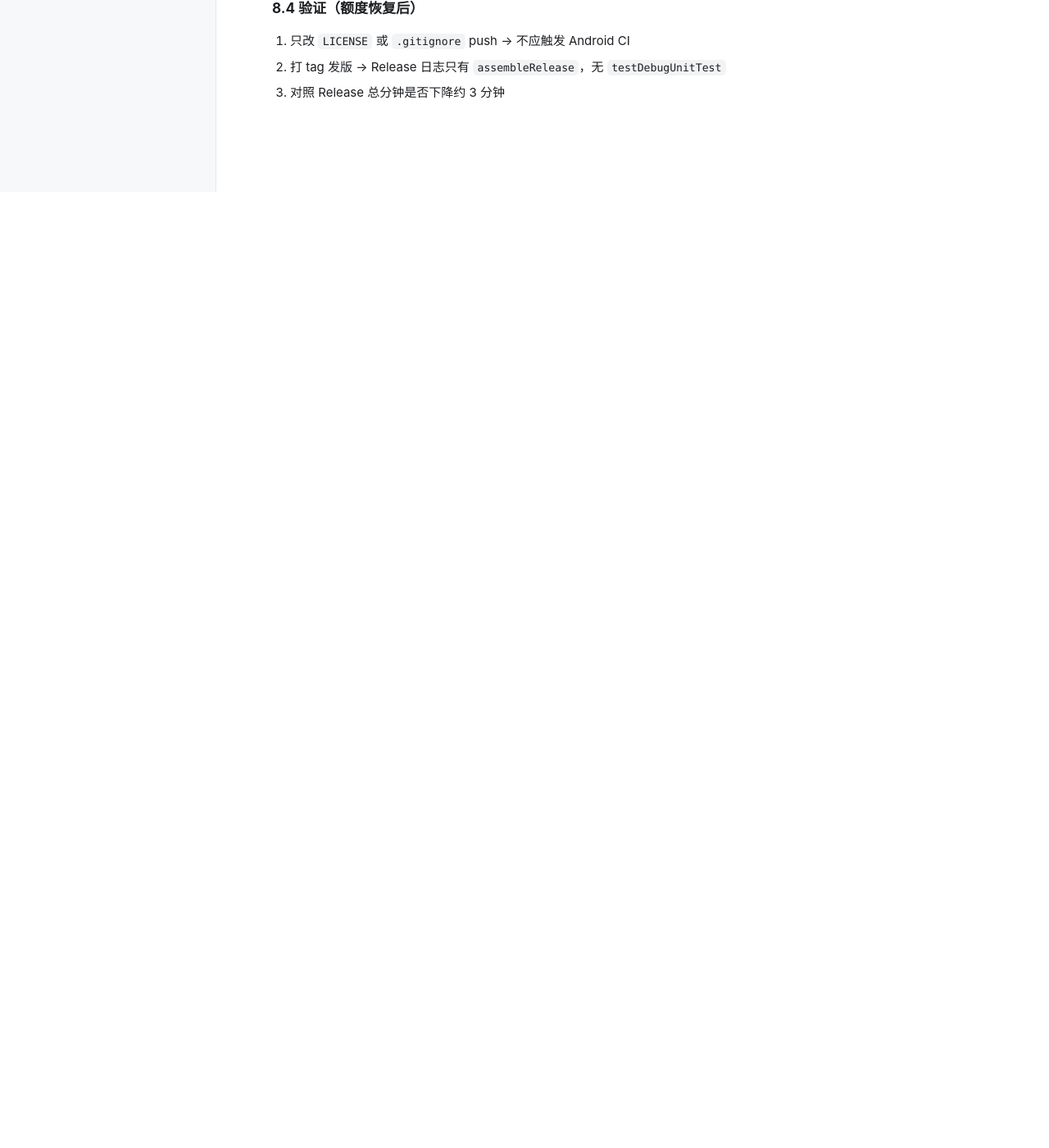
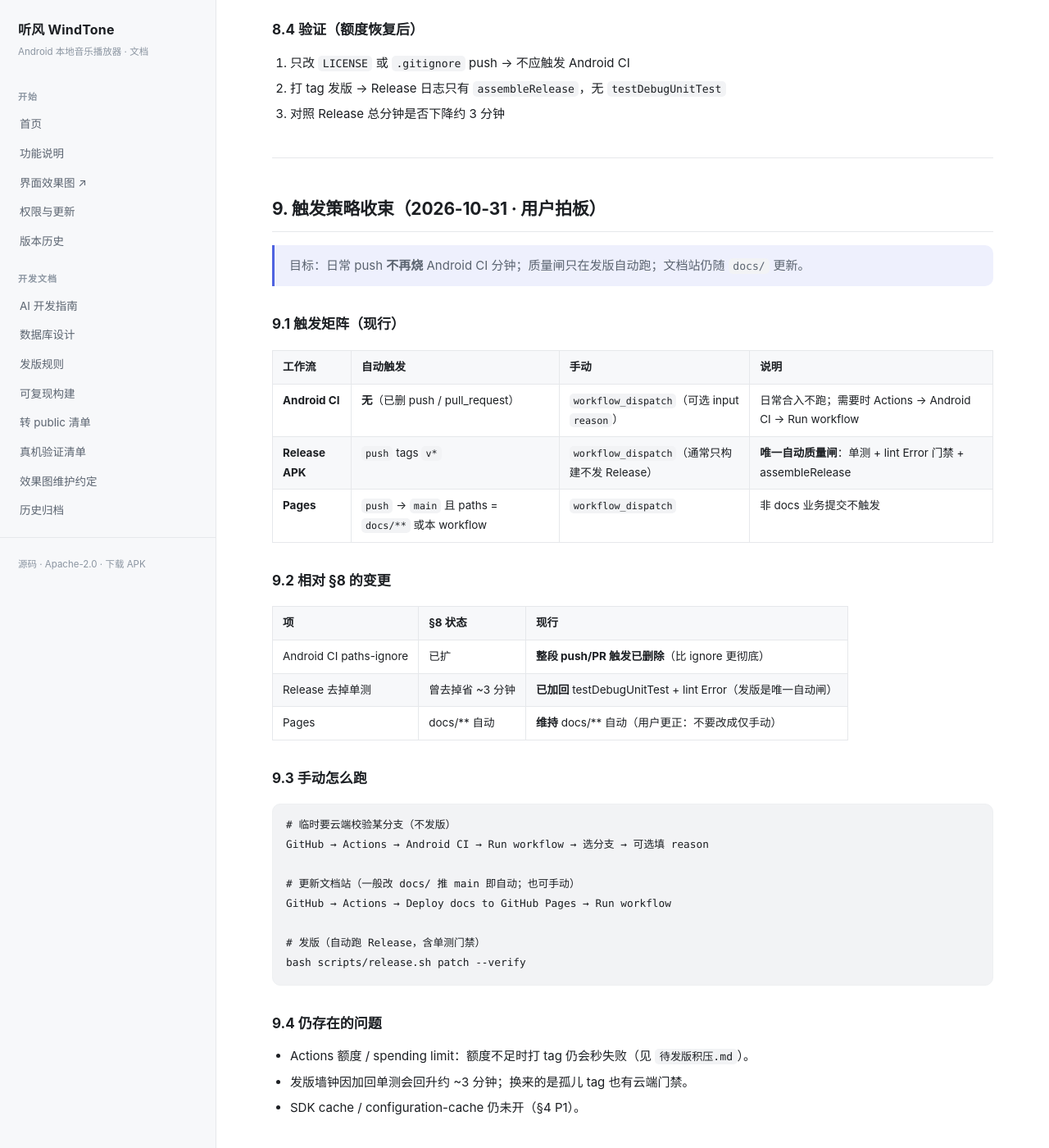
Before and after one commit to LuckyLearning/WindTone, a Jekyll site: the page built from docs/spike-CI提速.md, in a window 1280 px wide and 1400 px high, scrolled down 5322 px. Shown: the whole window at 82% size. Built offline with Jekyll 4.4.1, drawn with Linux system fonts in a browser that asks for light colours; our own code applies the rules of GitHub Pages for plain Markdown files; before the commit the page ends 5556 px from its top, so only the background shows below that; some of the changed text lies outside the part shown.

Commit message:
ci: 日常 CI 仅手动；发版 v* 为唯一自动质量闸；Pages 仍跟 docs/**
- android-ci.yml：删除 push/PR，只留 workflow_dispatch
- android-release.yml：加回单测 + lint Error 门禁（发版唯一自动闸）
- pages.yml：维持 docs/** / pages.yml paths 自动 + 可手动
- 文档：spike §9 / AI指南 0.3a / 转public清单 写清触发矩阵

````diff
--- a/docs/spike-CI提速.md
+++ b/docs/spike-CI提速.md
@@ -2,7 +2,7 @@
 
 > 日期：2026-10-31（Asia/Shanghai）
 > 范围：`.github/workflows/android-ci.yml` / `android-release.yml` / `pages.yml`
-> 状态：**结论文档 + 已落地小改（path filter / 合并 Gradle 调用 / cache-cleanup）**；**不打 tag、不发版**
+> 状态：**结论文档 + 已落地**（path filter / 合并 Gradle / cache-cleanup / **CI 仅手动 / Release 唯一自动闸 / Pages 仍跟 docs/**）**；本轮不打 tag
 > 数据来源：GitHub Actions API（额度耗尽前最近若干次成功跑次）
 
 ## 1. 问题
@@ -178,3 +178,44 @@
 1. 只改 `LICENSE` 或 `.gitignore` push → 不应触发 Android CI
 2. 打 tag 发版 → Release 日志只有 `assembleRelease`，无 `testDebugUnitTest`
 3. 对照 Release 总分钟是否下降约 3 分钟
+
+---
+
+## 9. 触发策略收束（2026-10-31 · 用户拍板）
+
+> 目标：日常 push **不再烧** Android CI 分钟；质量闸只在发版自动跑；文档站仍随 `docs/` 更新。
+
+### 9.1 触发矩阵（现行）
+
+| 工作流 | 自动触发 | 手动 | 说明 |
+| --- | --- | --- | --- |
+| **Android CI** | **无**（已删 push / pull_request） | `workflow_dispatch`（可选 input `reason`） | 日常合入不跑；需要时 Actions → Android CI → Run workflow |
+| **Release APK** | `push` tags `v*` | `workflow_dispatch`（通常只构建不发 Release） | **唯一自动质量闸**：单测 + lint Error 门禁 + assembleRelease |
+| **Pages** | `push` → `main` 且 paths = `docs/**` 或本 workflow | `workflow_dispatch` | 非 docs 业务提交不触发 |
+
+### 9.2 相对 §8 的变更
+
+| 项 | §8 状态 | 现行 |
+| --- | --- | --- |
+| Android CI paths-ignore | 已扩 | **整段 push/PR 触发已删除**（比 ignore 更彻底） |
+| Release 去掉单测 | 曾去掉省 ~3 分钟 | **已加回** testDebugUnitTest + lint Error（发版是唯一自动闸） |
+| Pages | docs/** 自动 | **维持** docs/** 自动（用户更正：不要改成仅手动） |
+
+### 9.3 手动怎么跑
+
+```text
+# 临时要云端校验某分支（不发版）
+GitHub → Actions → Android CI → Run workflow → 选分支 → 可选填 reason
+
+# 更新文档站（一般改 docs/ 推 main 即自动；也可手动）
+GitHub → Actions → Deploy docs to GitHub Pages → Run workflow
+
+# 发版（自动跑 Release，含单测门禁）
+bash scripts/release.sh patch --verify
+```
+
+### 9.4 仍存在的问题
+
+- Actions 额度 / spending limit：额度不足时打 tag 仍会秒失败（见 `待发版积压.md`）。
+- 发版墙钟因加回单测会回升约 ~3 分钟；换来的是孤儿 tag 也有云端门禁。
+- SDK cache / configuration-cache 仍未开（§4 P1）。
````
Also changed, not shown: docs/AI开发指南.md (+13 -2 lines), docs/转public检查清单.md (+6 -0 lines), .github/workflows/android-ci.yml, .github/workflows/android-release.yml, .github/workflows/pages.yml.
